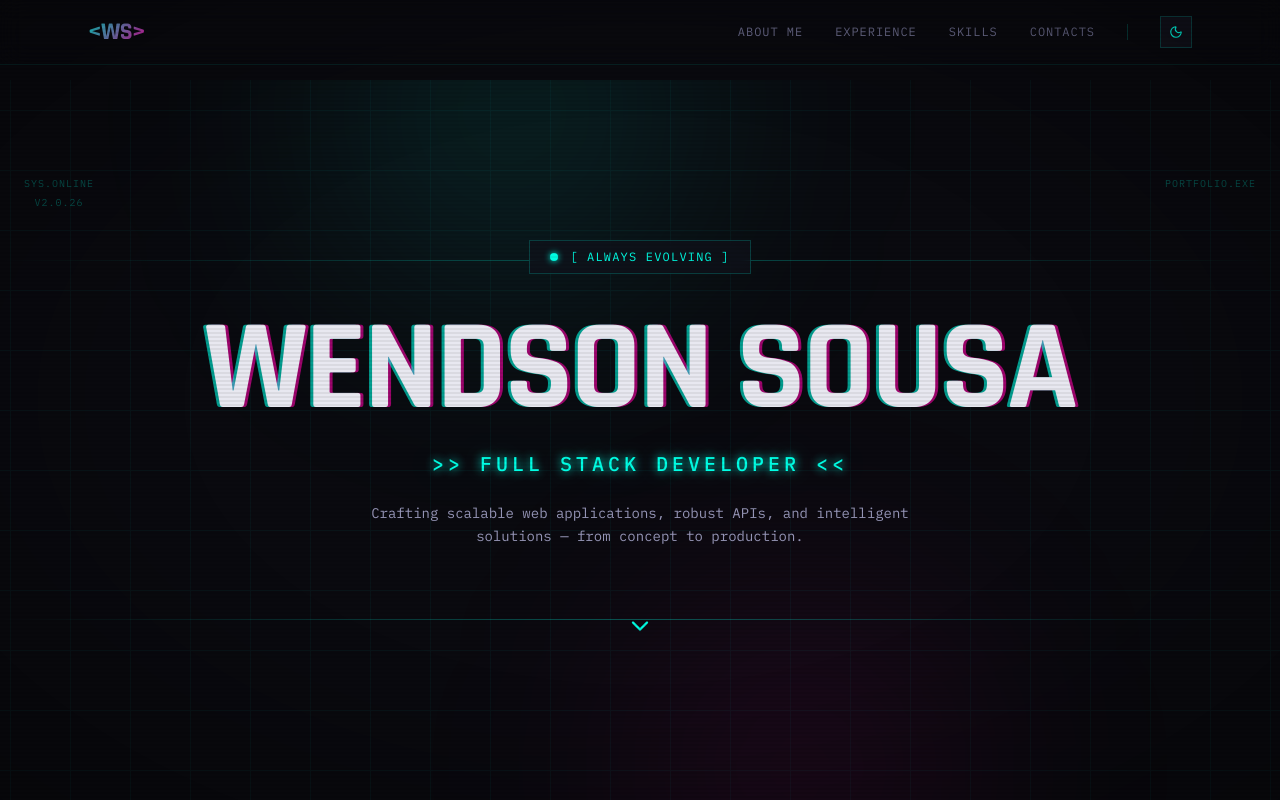
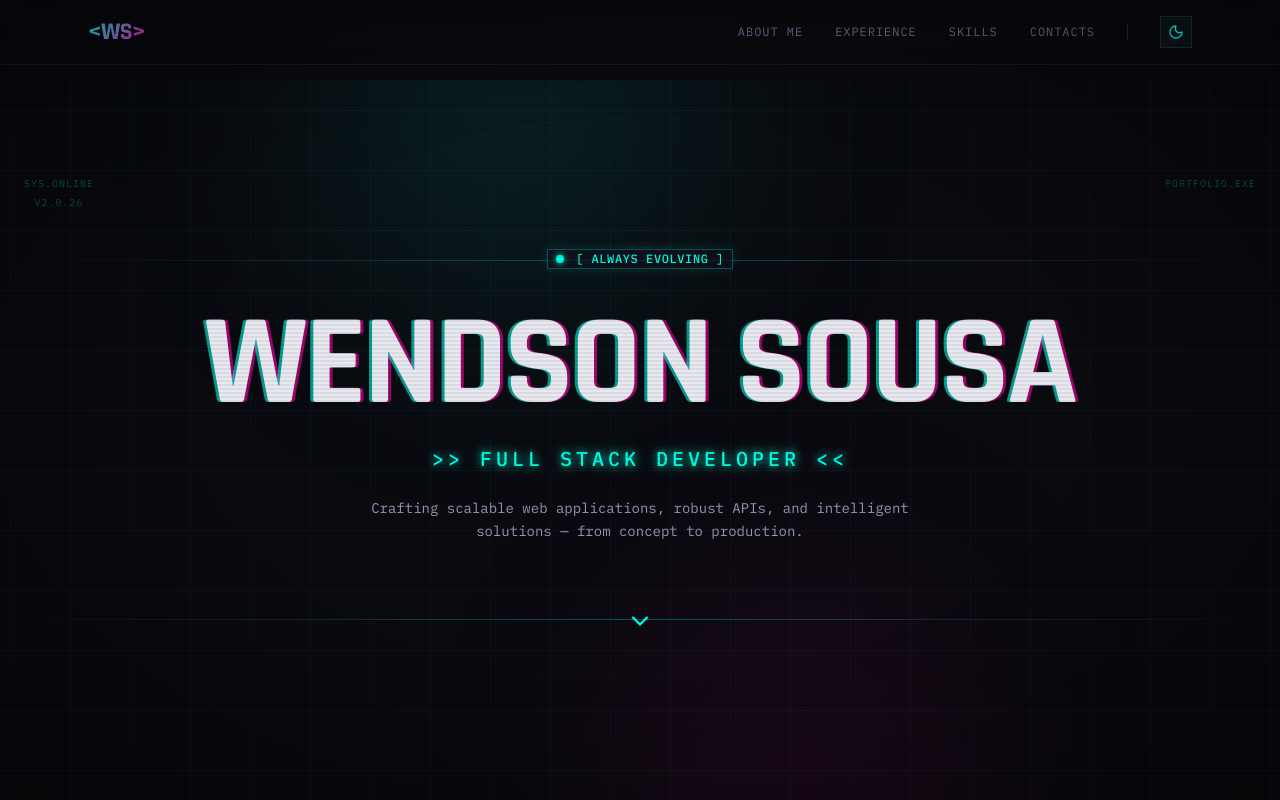
Before and after one commit to wendsondev/portfolio, a Next.js app: page /en in a window 1280 px wide. Shown: the top 800 px of the page. Built offline with nearby package versions, Linux system fonts and the light colour scheme.

Commit message:
chore: update shadcn tooling and ui primitives
Upgrade the shadcn CLI and refresh the generated badge, button, sheet, and tooltip components to match the newer defaults. Keep the project component registry in sync with the tooling update.

```diff
--- a/package.json
+++ b/package.json
@@ -4,9 +4,6 @@
 	"private": true,
 	"engines": {
 		"node": "24.x"
-	},
-	"pnpm": {
-		"ignoredBuiltDependencies": ["sharp", "unrs-resolver"]
 	},
 	"scripts": {
 		"dev": "next dev",
@@ -23,7 +20,7 @@
 		"next-themes": "^0.4.6",
 		"react": "19.2.3",
 		"react-dom": "19.2.3",
-		"shadcn": "^4.0.8",
+		"shadcn": "^4.1.2",
 		"tailwind-merge": "^3.5.0",
 		"tw-animate-css": "^1.4.0"
 	},
--- a/src/components/ui/badge.tsx
+++ b/src/components/ui/badge.tsx
@@ -1,20 +1,29 @@
+import { mergeProps } from "@base-ui/react/merge-props";
+import { useRender } from "@base-ui/react/use-render";
 import { cva, type VariantProps } from "class-variance-authority";
 
 import { cn } from "@/src/lib/utils";
 
 const badgeVariants = cva(
-	"inline-flex w-fit shrink-0 items-center justify-center gap-1 font-sans text-xs",
+	"group/badge inline-flex h-5 w-fit shrink-0 items-center justify-center gap-1 overflow-hidden rounded-4xl border border-transparent px-2 py-0.5 text-xs font-medium whitespace-nowrap transition-all focus-visible:border-ring focus-visible:ring-[3px] focus-visible:ring-ring/50 has-data-[icon=inline-end]:pr-1.5 has-data-[icon=inline-start]:pl-1.5 aria-invalid:border-destructive aria-invalid:ring-destructive/20 dark:aria-invalid:ring-destructive/40 [&>svg]:pointer-events-none [&>svg]:size-3!",
 	{
 		variants: {
 			variant: {
-				default:
-					"border border-transparent bg-primary px-2 py-0.5 text-primary-foreground",
-				outline: "border border-border px-2 py-0.5 text-foreground",
-				tech: "border border-text-accent/15 bg-text-accent/5 px-2 py-0.5 text-text-accent",
+				default: "bg-primary text-primary-foreground [a]:hover:bg-primary/80",
+				secondary:
+					"bg-secondary text-secondary-foreground [a]:hover:bg-secondary/80",
+				destructive:
+					"bg-destructive/10 text-destructive focus-visible:ring-destructive/20 dark:bg-destructive/20 dark:focus-visible:ring-destructive/40 [a]:hover:bg-destructive/20",
+				outline:
+					"border-border text-foreground [a]:hover:bg-muted [a]:hover:text-muted-foreground",
+				ghost:
+					"hover:bg-muted hover:text-muted-foreground dark:hover:bg-muted/50",
+				link: "text-primary underline-offset-4 hover:underline",
+				status:
+					"border border-text-accent/30 bg-bg-secondary/70 font-sans tracking-wider uppercase text-text-accent shadow-[0_0_12px_var(--text-accent-alpha,rgba(0,255,229,0.12))]",
 				highlight:
-					"border border-neon-magenta/30 bg-neon-magenta/5 px-3 py-1 text-neon-magenta",
-				status:
-					"border border-text-accent/20 bg-bg-secondary/60 px-5 py-2 tracking-widest uppercase text-text-accent backdrop-blur-sm",
+					"border border-neon-magenta/30 bg-neon-magenta/10 font-sans text-[10px] tracking-wider uppercase text-neon-magenta",
+				tech: "border border-text-accent/20 bg-text-accent/8 font-sans text-[10px] tracking-wider uppercase text-text-secondary",
 			},
 		},
 		defaultVariants: {
@@ -26,15 +35,23 @@ const badgeVariants = cva(
 function Badge({
 	className,
 	variant = "default",
+	render,
 	...props
-}: React.ComponentProps<"span"> & VariantProps<typeof badgeVariants>) {
-	return (
-		<span
-			data-slot="badge"
-			className={cn(badgeVariants({ variant }), className)}
-			{...props}
-		/>
-	);
+}: useRender.ComponentProps<"span"> & VariantProps<typeof badgeVariants>) {
+	return useRender({
+		defaultTagName: "span",
+		props: mergeProps<"span">(
+			{
+				className: cn(badgeVariants({ variant }), className),
+			},
+			props,
+		),
+		render,
+		state: {
+			slot: "badge",
+			variant,
+		},
+	});
 }
 
 export { Badge, badgeVariants };
--- a/src/components/ui/button.tsx
+++ b/src/components/ui/button.tsx
@@ -6,28 +6,37 @@ import { cva, type VariantProps } from "class-variance-authority";
 import { cn } from "@/src/lib/utils";
 
 const buttonVariants = cva(
-	"group/button inline-flex shrink-0 items-center justify-center border border-transparent text-sm font-medium whitespace-nowrap transition-all outline-none select-none focus-visible:border-ring focus-visible:ring-2 focus-visible:ring-ring/50 active:translate-y-px disabled:pointer-events-none disabled:opacity-50 [&_svg]:pointer-events-none [&_svg]:shrink-0",
+	"group/button inline-flex shrink-0 items-center justify-center rounded-lg border border-transparent bg-clip-padding text-sm font-medium whitespace-nowrap transition-all outline-none select-none focus-visible:border-ring focus-visible:ring-3 focus-visible:ring-ring/50 active:not-aria-[haspopup]:translate-y-px disabled:pointer-events-none disabled:opacity-50 aria-invalid:border-destructive aria-invalid:ring-3 aria-invalid:ring-destructive/20 dark:aria-invalid:border-destructive/50 dark:aria-invalid:ring-destructive/40 [&_svg]:pointer-events-none [&_svg]:shrink-0 [&_svg:not([class*='size-'])]:size-4",
 	{
 		variants: {
 			variant: {
 				default: "bg-primary text-primary-foreground [a]:hover:bg-primary/80",
 				outline:
-					"border-border bg-background hover:bg-muted hover:text-foreground",
+					"border-border bg-background hover:bg-muted hover:text-foreground aria-expanded:bg-muted aria-expanded:text-foreground dark:border-input dark:bg-input/30 dark:hover:bg-input/50",
 				secondary:
-					"bg-secondary text-secondary-foreground hover:bg-secondary/80",
-				ghost: "hover:bg-muted hover:text-foreground",
+					"bg-secondary text-secondary-foreground hover:bg-secondary/80 aria-expanded:bg-secondary aria-expanded:text-secondary-foreground",
+				ghost:
+					"hover:bg-muted hover:text-foreground aria-expanded:bg-muted aria-expanded:text-foreground dark:hover:bg-muted/50",
+				destructive:
+					"bg-destructive/10 text-destructive hover:bg-destructive/20 focus-visible:border-destructive/40 focus-visible:ring-destructive/20 dark:bg-destructive/20 dark:hover:bg-destructive/30 dark:focus-visible:ring-destructive/40",
+				link: "text-primary underline-offset-4 hover:underline",
 				cyber:
 					"neon-border bg-text-accent/10 font-sans tracking-widest uppercase text-text-accent glitch-hover hover:bg-text-accent/20",
 				"ghost-cyber":
 					"border-text-accent/20 bg-bg-secondary text-text-accent hover:border-text-accent hover:shadow-[0_0_8px_var(--text-accent)]",
 			},
 			size: {
-				default: "h-8 gap-1.5 px-2.5",
-				sm: "h-7 gap-1 px-2.5 text-xs",
-				lg: "h-9 gap-1.5 px-3",
+				default:
+					"h-8 gap-1.5 px-2.5 has-data-[icon=inline-end]:pr-2 has-data-[icon=inline-start]:pl-2",
+				xs: "h-6 gap-1 rounded-[min(var(--radius-md),10px)] px-2 text-xs in-data-[slot=button-group]:rounded-lg has-data-[icon=inline-end]:pr-1.5 has-data-[icon=inline-start]:pl-1.5 [&_svg:not([class*='size-'])]:size-3",
+				sm: "h-7 gap-1 rounded-[min(var(--radius-md),12px)] px-2.5 text-[0.8rem] in-data-[slot=button-group]:rounded-lg has-data-[icon=inline-end]:pr-1.5 has-data-[icon=inline-start]:pl-1.5 [&_svg:not([class*='size-'])]:size-3.5",
+				lg: "h-9 gap-1.5 px-2.5 has-data-[icon=inline-end]:pr-2 has-data-[icon=inline-start]:pl-2",
 				icon: "size-8",
-				"icon-sm": "size-7",
-				"icon-lg": "size-10",
+				"icon-xs":
+					"size-6 rounded-[min(var(--radius-md),10px)] in-data-[slot=button-group]:rounded-lg [&_svg:not([class*='size-'])]:size-3",
+				"icon-sm":
+					"size-7 rounded-[min(var(--radius-md),12px)] in-data-[slot=button-group]:rounded-lg",
+				"icon-lg": "size-9",
 			},
 		},
 		defaultVariants: {
--- a/src/components/ui/sheet.tsx
+++ b/src/components/ui/sheet.tsx
@@ -27,7 +27,7 @@ function SheetOverlay({ className, ...props }: SheetPrimitive.Backdrop.Props) {
 		<SheetPrimitive.Backdrop
 			data-slot="sheet-overlay"
 			className={cn(
-				"fixed inset-0 z-50 bg-black/40 backdrop-blur-sm transition-opacity duration-150 data-ending-style:opacity-0 data-starting-style:opacity-0",
+				"fixed inset-0 z-50 bg-black/10 transition-opacity duration-150 data-ending-style:opacity-0 data-starting-style:opacity-0 supports-backdrop-filter:backdrop-blur-xs",
 				className,
 			)}
 			{...props}
@@ -52,7 +52,7 @@ function SheetContent({
 				data-slot="sheet-content"
 				data-side={side}
 				className={cn(
-					"fixed z-50 flex flex-col gap-4 border-text-accent/20 bg-bg-primary text-sm shadow-[0_0_30px_var(--text-accent-alpha,rgba(0,255,229,0.1))] transition duration-200 ease-in-out data-ending-style:opacity-0 data-starting-style:opacity-0 data-[side=bottom]:inset-x-0 data-[side=bottom]:bottom-0 data-[side=bottom]:h-auto data-[side=bottom]:border-t data-[side=bottom]:data-ending-style:translate-y-[2.5rem] data-[side=bottom]:data-starting-style:translate-y-[2.5rem] data-[side=left]:inset-y-0 data-[side=left]:left-0 data-[side=left]:h-full data-[side=left]:w-3/4 data-[side=left]:border-r data-[side=left]:data-ending-style:translate-x-[-2.5rem] data-[side=left]:data-starting-style:translate-x-[-2.5rem] data-[side=right]:inset-y-0 data-[side=right]:right-0 data-[side=right]:h-full data-[side=right]:w-3/4 data-[side=right]:border-l data-[side=right]:data-ending-style:translate-x-[2.5rem] data-[side=right]:data-starting-style:translate-x-[2.5rem] data-[side=top]:inset-x-0 data-[side=top]:top-0 data-[side=top]:h-auto data-[side=top]:border-b data-[side=top]:data-ending-style:translate-y-[-2.5rem] data-[side=top]:data-starting-style:translate-y-[-2.5rem] data-[side=left]:sm:max-w-sm data-[side=right]:sm:max-w-sm",
+					"fixed z-50 flex flex-col gap-4 bg-popover bg-clip-padding text-sm text-popover-foreground shadow-lg transition duration-200 ease-in-out data-ending-style:opacity-0 data-starting-style:opacity-0 data-[side=bottom]:inset-x-0 data-[side=bottom]:bottom-0 data-[side=bottom]:h-auto data-[side=bottom]:border-t data-[side=bottom]:data-ending-style:translate-y-10 data-[side=bottom]:data-starting-style:translate-y-10 data-[side=left]:inset-y-0 data-[side=left]:left-0 data-[side=left]:h-full data-[side=left]:w-3/4 data-[side=left]:border-r data-[side=left]:data-ending-style:-translate-x-10 data-[side=left]:data-starting-style:-translate-x-10 data-[side=right]:inset-y-0 data-[side=right]:right-0 data-[side=right]:h-full data-[side=right]:w-3/4 data-[side=right]:border-l data-[side=right]:data-ending-style:translate-x-10 data-[side=right]:data-starting-style:translate-x-10 data-[side=top]:inset-x-0 data-[side=top]:top-0 data-[side=top]:h-auto data-[side=top]:border-b data-[side=top]:data-ending-style:-translate-y-10 data-[side=top]:data-starting-style:-translate-y-10 data-[side=left]:sm:max-w-sm data-[side=right]:sm:max-w-sm",
 					className,
 				)}
 				{...props}
@@ -63,7 +63,7 @@ function SheetContent({
 						data-slot="sheet-close"
 						render={
 							<Button
-								variant="ghost-cyber"
+								variant="ghost"
 								className="absolute top-3 right-3"
 								size="icon-sm"
 							/>
@@ -88,14 +88,21 @@ function SheetHeader({ className, ...props }: React.ComponentProps<"div">) {
 	);
 }
 
+function SheetFooter({ className, ...props }: React.ComponentProps<"div">) {
+	return (
+		<div
+			data-slot="sheet-footer"
+			className={cn("mt-auto flex flex-col gap-2 p-4", className)}
+			{...props}
+		/>
+	);
+}
+
 function SheetTitle({ className, ...props }: SheetPrimitive.Title.Props) {
 	return (
 		<SheetPrimitive.Title
 			data-slot="sheet-title"
-			className={cn(
-				"font-sans text-xs tracking-widest uppercase text-text-accent",
-				className,
-			)}
+			className={cn("text-base font-medium text-foreground", className)}
 			{...props}
 		/>
 	);
@@ -120,6 +127,7 @@ export {
 	SheetClose,
 	SheetContent,
 	SheetHeader,
+	SheetFooter,
 	SheetTitle,
 	SheetDescription,
 };
--- a/src/components/ui/tooltip.tsx
+++ b/src/components/ui/tooltip.tsx
@@ -28,7 +28,7 @@ function TooltipTrigger({ ...props }: TooltipPrimitive.Trigger.Props) {
 function TooltipContent({
 	className,
 	side = "top",
-	sideOffset = 8,
+	sideOffset = 4,
 	align = "center",
 	alignOffset = 0,
 	children,
@@ -50,12 +50,13 @@ function TooltipContent({
 				<TooltipPrimitive.Popup
 					data-slot="tooltip-content"
 					className={cn(
-						"z-50 inline-flex w-fit max-w-xs origin-(--transform-origin) items-center gap-1.5 border border-text-accent/30 bg-bg-secondary px-3 py-1.5 font-sans text-xs text-text-accent shadow-[0_0_12px_var(--text-accent-alpha,rgba(0,255,229,0.15))] data-[state=delayed-open]:animate-in data-[state=delayed-open]:fade-in-0 data-[state=delayed-open]:zoom-in-95 data-open:animate-in data-open:fade-in-0 data-open:zoom-in-95 data-closed:animate-out data-closed:fade-out-0 data-closed:zoom-out-95",
+						"z-50 inline-flex w-fit max-w-xs origin-(--transform-origin) items-center gap-1.5 rounded-md bg-foreground px-3 py-1.5 text-xs text-background has-data-[slot=kbd]:pr-1.5 data-[side=bottom]:slide-in-from-top-2 data-[side=inline-end]:slide-in-from-left-2 data-[side=inline-start]:slide-in-from-right-2 data-[side=left]:slide-in-from-right-2 data-[side=right]:slide-in-from-left-2 data-[side=top]:slide-in-from-bottom-2 **:data-[slot=kbd]:relative **:data-[slot=kbd]:isolate **:data-[slot=kbd]:z-50 **:data-[slot=kbd]:rounded-sm data-[state=delayed-open]:animate-in data-[state=delayed-open]:fade-in-0 data-[state=delayed-open]:zoom-in-95 data-open:animate-in data-open:fade-in-0 data-open:zoom-in-95 data-closed:animate-out data-closed:fade-out-0 data-closed:zoom-out-95",
 						className,
 					)}
 					{...props}
 				>
 					{children}
+					<TooltipPrimitive.Arrow className="z-50 size-2.5 translate-y-[calc(-50%-2px)] rotate-45 rounded-xs bg-foreground fill-foreground data-[side=bottom]:top-1 data-[side=inline-end]:top-1/2! data-[side=inline-end]:-left-1 data-[side=inline-end]:-translate-y-1/2 data-[side=inline-start]:top-1/2! data-[side=inline-start]:-right-1 data-[side=inline-start]:-translate-y-1/2 data-[side=left]:top-1/2! data-[side=left]:-right-1 data-[side=left]:-translate-y-1/2 data-[side=right]:top-1/2! data-[side=right]:-left-1 data-[side=right]:-translate-y-1/2 data-[side=top]:-bottom-2.5" />
 				</TooltipPrimitive.Popup>
 			</TooltipPrimitive.Positioner>
 		</TooltipPrimitive.Portal>
```
Also changed, not shown: components.json, 1 other file (tests, documents, lock files or other folders).
